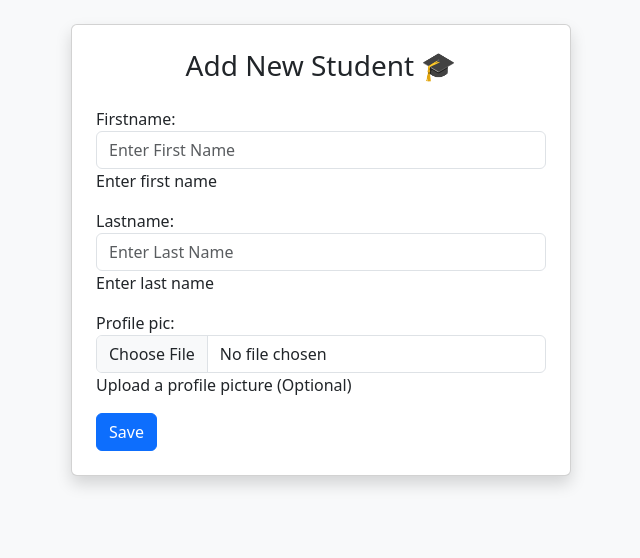
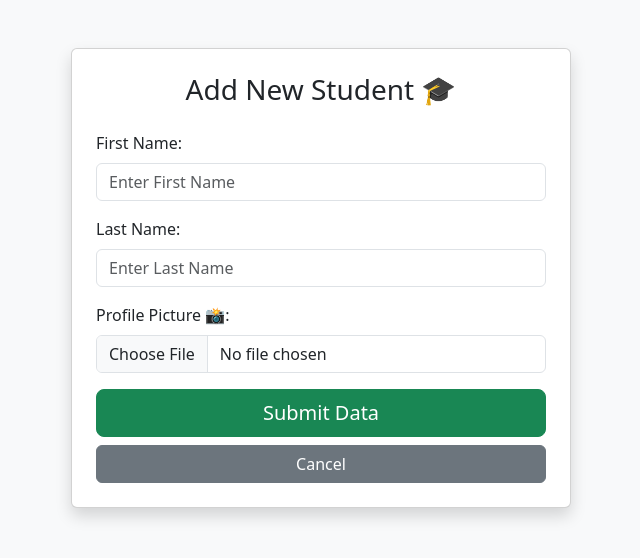
Before and after one commit to Prahalad37/student-system, a Django app: page /add/ in a window 1280 px wide. Shown: the part 56-614 px from the top of the page, without its empty margins (319-959 px from the left). Run offline with Django 4.2, Linux system fonts and the light colour scheme; a user stored in the database is signed in.

Commit message:
Fixed add student form UI

```diff
--- a/members/templates/add.html
+++ b/members/templates/add.html
@@ -3,15 +3,33 @@
 {% block title %}Add Student{% endblock %}
 
 {% block content %}
-<div class="card shadow p-4" style="max-width: 500px; margin: 20px auto;">
-    <h3 class="text-center mb-4">Add New Student 🎓</h3>
+<div class="container mt-5">
+    <div class="card shadow p-4" style="max-width: 500px; margin: 0 auto;">
+        <h3 class="text-center mb-4">Add New Student 🎓</h3>
 
-  <form method="POST" enctype="multipart/form-data">
-      {% csrf_token %}
+        <form method="POST" enctype="multipart/form-data">
+            {% csrf_token %}
 
-      {{ form.as_p }}
+            <div class="mb-3">
+                <label class="form-label font-weight-bold">First Name:</label>
+                {{ form.firstname }}
+            </div>
 
-      <button type="submit" class="btn btn-primary">Save</button>
-  </form>
+            <div class="mb-3">
+                <label class="form-label font-weight-bold">Last Name:</label>
+                {{ form.lastname }}
+            </div>
+
+            <div class="mb-3">
+                <label class="form-label font-weight-bold">Profile Picture 📸:</label>
+                {{ form.profile_pic }}
+            </div>
+
+            <div class="d-grid gap-2">
+                <button type="submit" class="btn btn-success btn-lg">Submit Data</button>
+                <a href="{% url 'index' %}" class="btn btn-secondary">Cancel</a>
+            </div>
+        </form>
+    </div>
 </div>
 {% endblock %}
```
